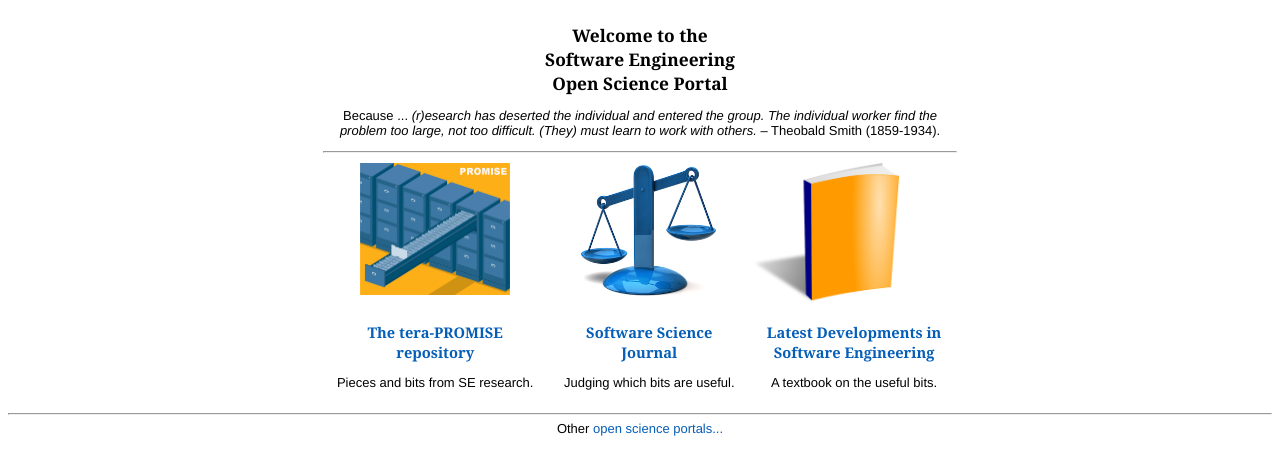
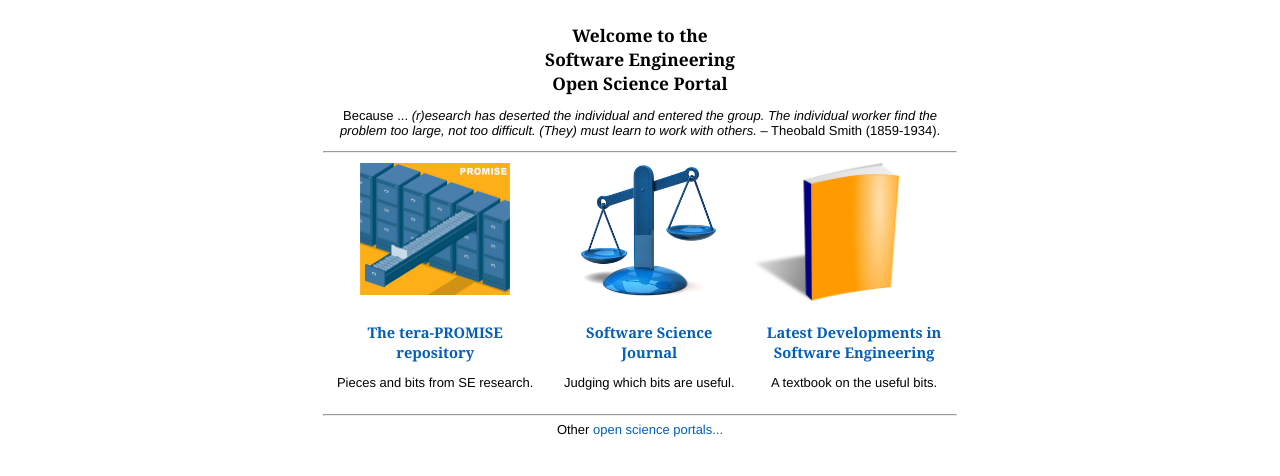
Before and after one commit to opensciences/opensciences.github.io, a Jekyll site: the page built from index.html, in a window 1280 px wide. Shown: the top 476 px of the page. Built offline with Jekyll 4.4.1, drawn with Linux system fonts in a browser that asks for light colours; Markdown is read by kramdown in place of the engine named in the settings; the list of posts is cut into pages by our own code.

Commit message:
Update index.html

```diff
--- a/index.html
+++ b/index.html
@@ -54,9 +54,7 @@
 <a href="content"><h2>Latest Developments in <br>Software Engineering</h2></a>
 <p>A textbook on the useful bits.</p>
 </td>
-</tr></table>
-<hr>
-</td></tr>
-<tr><td  align=center colspan=3>Other <a href="other">open science portals...</a></td></tr>
+</tr>
+<tr><td  align=center colspan=3><hr>Other <a href="other">open science portals...</a></td></tr>
 </table>
 </center>
```
